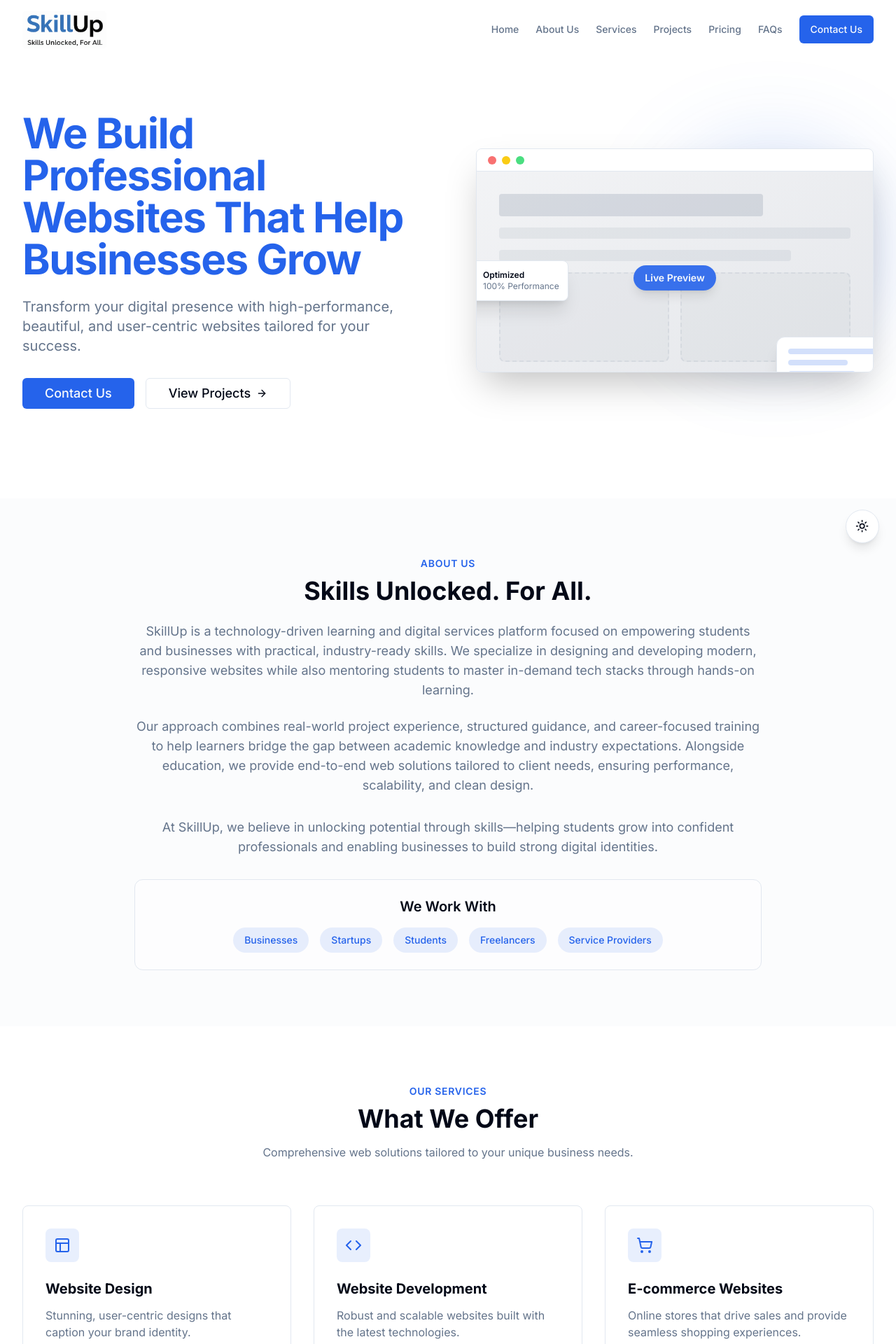
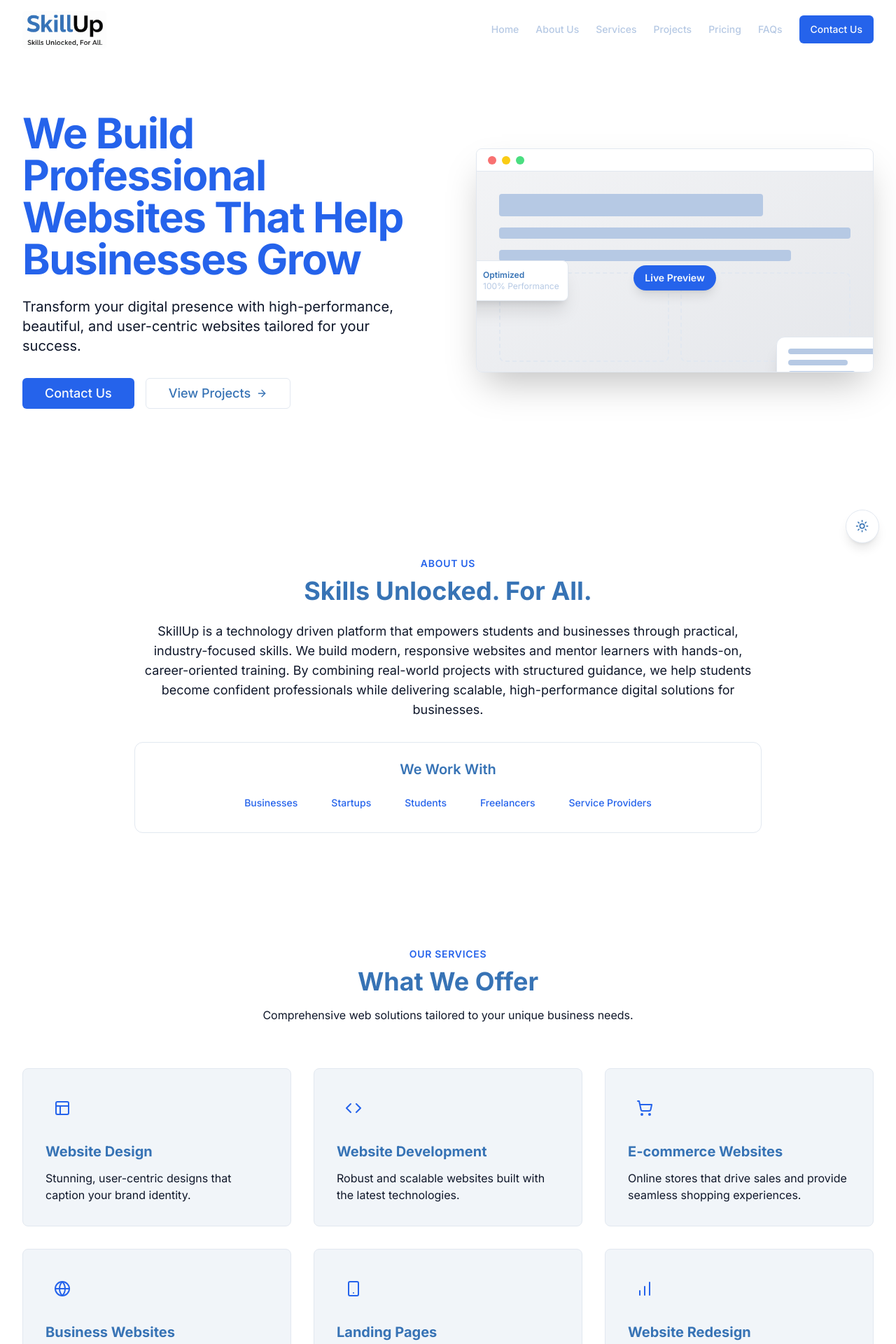
Before and after one commit to ganeshchandra111/skillup, a Next.js app: page / in a window 1280 px wide. Shown: the top 1920 px of the page at 70% size. Built offline with nearby package versions, Linux system fonts and the light colour scheme.

Commit message:
new updates 29-01-25
- Reduced about us, - changed the colors which are suitable to the website, changed the hero section scrolling ot manual

```diff
--- a/app/globals.css
+++ b/app/globals.css
@@ -4,65 +4,65 @@
 
 @layer base {
   :root {
-    --background: 0 0% 100%;
-    --foreground: 222.2 84% 4.9%;
+    --background: #ffffff;
+    --foreground: #3773b5;
 
-    --card: 0 0% 100%;
-    --card-foreground: 222.2 84% 4.9%;
+    --card: #ffffff;
+    --card-foreground: #3773b5;
 
-    --popover: 0 0% 100%;
-    --popover-foreground: 222.2 84% 4.9%;
+    --popover: #ffffff;
+    --popover-foreground: #3773b5;
 
-    --primary: 221.2 83.2% 53.3%;
-    --primary-foreground: 210 40% 98%;
+    --primary: #2563eb;
+    --primary-foreground: #f8fafc;
 
-    --secondary: 210 40% 96.1%;
-    --secondary-foreground: 222.2 47.4% 11.2%;
+    --secondary: #f1f5f9;
+    --secondary-foreground: #0f172a;
 
-    --muted: 210 40% 96.1%;
-    --muted-foreground: 215.4 16.3% 46.9%;
+    --muted: #f1f5f9;
+    --muted-foreground: #b6c9e4;
 
-    --accent: 210 40% 96.1%;
-    --accent-foreground: 222.2 47.4% 11.2%;
+    --accent: #f1f5f9;
+    --accent-foreground: #0f172a;
 
-    --destructive: 0 84.2% 60.2%;
-    --destructive-foreground: 210 40% 98%;
+    --destructive: #ef4444;
+    --destructive-foreground: #f8fafc;
 
-    --border: 214.3 31.8% 91.4%;
-    --input: 214.3 31.8% 91.4%;
-    --ring: 221.2 83.2% 53.3%;
+    --border: #e2e8f0;
+    --input: #e2e8f0;
+    --ring: #2563eb;
 
     --radius: 0.5rem;
   }
 
   .dark {
-    --background: 222.2 84% 4.9%;
-    --foreground: 210 40% 98%;
+    --background: #0a1724;
+    --foreground: #f8fafc;
 
-    --card: 222.2 84% 4.9%;
-    --card-foreground: 210 40% 98%;
+    --card: #3773b5;
+    --card-foreground: #f8fafc;
 
-    --popover: 222.2 84% 4.9%;
-    --popover-foreground: 210 40% 98%;
+    --popover: #3773b5;
+    --popover-foreground: #f8fafc;
 
-    --primary: 217.2 91.2% 59.8%;
-    --primary-foreground: 222.2 47.4% 11.2%;
+    --primary: #408bf9;
+    --primary-foreground: #0f172a;
 
-    --secondary: 217.2 32.6% 17.5%;
-    --secondary-foreground: 210 40% 98%;
+    --secondary: #1e293b;
+    --secondary-foreground: #f8fafc;
 
-    --muted: 217.2 32.6% 17.5%;
-    --muted-foreground: 215 20.2% 65.1%;
+    --muted: #1e293b;
+    --muted-foreground: #94a3b8;
 
-    --accent: 217.2 32.6% 17.5%;
-    --accent-foreground: 210 40% 98%;
+    --accent: #1e293b;
+    --accent-foreground: #f8fafc;
 
-    --destructive: 0 62.8% 30.6%;
-    --destructive-foreground: 210 40% 98%;
+    --destructive: #7f1d1d;
+    --destructive-foreground: #f8fafc;
 
-    --border: 217.2 32.6% 17.5%;
-    --input: 217.2 32.6% 17.5%;
-    --ring: 224.3 76.3% 48%;
+    --border: #1e293b;
+    --input: #1e293b;
+    --ring: #1d4ed8;
   }
 }
 
@@ -70,10 +70,34 @@
   * {
     @apply border-border;
   }
+
   body {
     @apply bg-background text-foreground;
   }
+
   html {
     scroll-behavior: smooth;
   }
+
+  /* Custom Scrollbar for stylish look */
+  .custom-scrollbar::-webkit-scrollbar {
+    height: 10px;
+    width: 10px;
+  }
+
+  .custom-scrollbar::-webkit-scrollbar-track {
+    background: transparent;
+  }
+
+  .custom-scrollbar::-webkit-scrollbar-thumb {
+    @apply bg-muted-foreground;
+    border-radius: 9999px;
+    border: 2px solid transparent;
+    background-clip: content-box;
+    opacity: 0.3;
+  }
+
+  .custom-scrollbar::-webkit-scrollbar-thumb:hover {
+    opacity: 0.5;
+  }
 }
--- a/components/AboutSection.tsx
+++ b/components/AboutSection.tsx
@@ -16,15 +16,15 @@ export default function AboutSection() {
                     <span className="text-primary font-semibold tracking-wider text-sm uppercase">About Us</span>
                     <h2 className="text-3xl md:text-4xl font-bold mt-2 mb-6">Skills Unlocked. For All.</h2>
 
-                    <p className="text-lg text-muted-foreground mb-6">
-                        SkillUp is a technology-driven learning and digital services platform focused on empowering students and businesses with practical, industry-ready skills. We specialize in designing and developing modern, responsive websites while also mentoring students to master in-demand tech stacks through hands-on learning.
+                    <p className="text-lg text-accent-foreground mb-6">
+                        SkillUp is a technology driven platform that empowers students and businesses through practical, industry-focused skills. We build modern, responsive websites and mentor learners with hands-on, career-oriented training. By combining real-world projects with structured guidance, we help students become confident professionals while delivering scalable, high-performance digital solutions for businesses.
                     </p>
-                    <p className="text-lg text-muted-foreground mb-8">
+                    {/* <p className="text-lg text-accent-foreground mb-8">
                         Our approach combines real-world project experience, structured guidance, and career-focused training to help learners bridge the gap between academic knowledge and industry expectations. Alongside education, we provide end-to-end web solutions tailored to client needs, ensuring performance, scalability, and clean design.
                     </p>
-                    <p className="text-lg text-muted-foreground mb-8">
+                    <p className="text-lg text-accent-foreground mb-8">
                         At SkillUp, we believe in unlocking potential through skills—helping students grow into confident professionals and enabling businesses to build strong digital identities.
-                    </p>
+                    </p> */}
 
                     <div className="bg-background/50 rounded-xl p-6 border border-border mt-8">
                         <h3 className="font-semibold text-xl mb-4">We Work With</h3>
--- a/components/ContactSection.tsx
+++ b/components/ContactSection.tsx
@@ -29,7 +29,7 @@ export default function ContactSection() {
         return `https://wa.me/${phoneNumber}?text=${encodedMessage}`;
     };
     return (
-        <section id="contact" className="py-24 bg-primary text-primary-foreground relative overflow-hidden">
+        <section id="contact" className="py-24 bg-foreground text-primary-foreground relative overflow-hidden">
             {/* Decorative */}
             <div className="absolute top-0 left-0 w-full h-full overflow-hidden opacity-10 pointer-events-none">
                 <div className="absolute top-1/4 -left-12 w-64 h-64 bg-white rounded-full blur-[100px]" />
--- a/components/HeroSection.tsx
+++ b/components/HeroSection.tsx
@@ -21,7 +21,7 @@ export default function HeroSection() {
                         <h1 className="text-4xl md:text-5xl lg:text-6xl font-bold tracking-tight mb-6 bg-gradient-to-r from-primary to-blue-600 bg-clip-text text-transparent">
                             We Build Professional Websites That Help Businesses Grow
                         </h1>
-                        <p className="text-lg md:text-xl text-muted-foreground mb-8 max-w-2xl mx-auto lg:mx-0">
+                        <p className="text-lg md:text-xl text-accent-foreground mb-8 max-w-2xl mx-auto lg:mx-0">
                             Transform your digital presence with high-performance, beautiful, and user-centric websites tailored for your success.
                         </p>
                         <div className="flex flex-col sm:flex-row gap-4 justify-center lg:justify-start">
@@ -58,26 +58,26 @@ export default function HeroSection() {
                                 {/* Simulated Skeleton UI Animation */}
                                 <div className="space-y-4">
                                     <motion.div
-                                        className="h-8 bg-muted-foreground/20 rounded w-3/4"
+                                        className="h-8 bg-muted-foreground rounded w-3/4"
                                         initial={{ width: "0%" }}
                                         animate={{ width: "75%" }}
                                         transition={{ duration: 1, ease: "easeOut", delay: 0.5 }}
                                     />
                                     <motion.div
-                                        className="h-4 bg-muted-foreground/10 rounded w-full"
+                                        className="h-4 bg-muted-foreground rounded w-full"
                                         initial={{ width: "0%" }}
                                         animate={{ width: "100%" }}
                                         transition={{ duration: 1, ease: "easeOut", delay: 0.8 }}
                                     />
                                     <motion.div
-                                        className="h-4 bg-muted-foreground/10 rounded w-5/6"
+                                        className="h-4 bg-muted-foreground rounded w-5/6"
                                         initial={{ width: "0%" }}
                                         animate={{ width: "83%" }}
                                         transition={{ duration: 1, ease: "easeOut", delay: 1 }}
                                     />
                                     <div className="flex gap-4 mt-8">
                                         <motion.div
-                                            className="h-32 w-full bg-muted-foreground/5 rounded-lg border-2 border-dashed border-muted-foreground/10"
+                                            className="h-32 w-full bg-muted-foreground/2 rounded-lg border-2 border-dashed border-muted-foreground/10"
                                             initial={{ opacity: 0, y: 10 }}
                                             animate={{ opacity: 1, y: 0 }}
                                             transition={{ duration: 0.5, delay: 1.5 }}
@@ -97,7 +97,7 @@ export default function HeroSection() {
                                     animate={{ opacity: 1 }}
                                     transition={{ delay: 2.5, duration: 0.5 }}
                                 >
-                                    <span className="bg-primary/90 text-primary-foreground px-4 py-2 rounded-full text-sm font-semibold shadow-lg backdrop-blur-sm">
+                                    <span className="bg-primary text-primary-foreground px-4 py-2 rounded-full text-sm font-semibold shadow-lg backdrop-blur-sm">
                                         Live Preview
                                     </span>
                                 </motion.div>
@@ -111,9 +111,9 @@ export default function HeroSection() {
                                 transition={{ delay: 1, duration: 0.5 }}
                             >
                                 <div className="space-y-2 w-32">
-                                    <div className="h-2 bg-primary/20 rounded w-full" />
-                                    <div className="h-2 bg-primary/20 rounded w-2/3" />
-                                    <div className="h-2 bg-primary/20 rounded w-3/4" />
+                                    <div className="h-2 bg-muted-foreground rounded w-full" />
+                                    <div className="h-2 bg-muted-foreground rounded w-2/3" />
+                                    <div className="h-2 bg-muted-foreground rounded w-3/4" />
                                 </div>
                             </motion.div>
 
--- a/components/Navbar.tsx
+++ b/components/Navbar.tsx
@@ -93,7 +93,7 @@ export default function Navbar() {
                                 <Link
                                     key={link.name}
                                     href={link.href}
-                                    className="text-lg font-medium text-foreground hover:text-primary"
+                                    className="text-lg font-medium text-foreground hover:text-primary hover:scale-105 transition-all"
                                     onClick={() => setIsOpen(false)}
                                 >
                                     {link.name}
--- a/components/ServicesSection.tsx
+++ b/components/ServicesSection.tsx
@@ -11,7 +11,7 @@ export default function ServicesSection() {
                 <div className="text-center mb-16">
                     <span className="text-primary font-semibold tracking-wider text-sm uppercase">Our Services</span>
                     <h2 className="text-3xl md:text-4xl font-bold mt-2">What We Offer</h2>
-                    <p className="text-muted-foreground mt-4 max-w-2xl mx-auto">
+                    <p className="text-accent-foreground mt-4 max-w-2xl mx-auto">
                         Comprehensive web solutions tailored to your unique business needs.
                     </p>
                 </div>
@@ -22,7 +22,7 @@ export default function ServicesSection() {
                         return (
                             <motion.div
                                 key={service.id}
-                                className="bg-card border rounded-lg p-8 hover:shadow-lg transition-shadow duration-300"
+                                className="bg-secondary border rounded-lg p-8 hover:shadow-lg transition-shadow duration-300"
                                 initial={{ opacity: 0, y: 20 }}
                                 whileInView={{ opacity: 1, y: 0 }}
                                 viewport={{ once: true }}
@@ -32,7 +32,7 @@ export default function ServicesSection() {
                                     <Icon size={24} />
                                 </div>
                                 <h3 className="text-xl font-bold mb-3">{service.title}</h3>
-                                <p className="text-muted-foreground">{service.description}</p>
+                                <p className="text-accent-foreground">{service.description}</p>
                             </motion.div>
                         );
                     })}
--- a/tailwind.config.ts
+++ b/tailwind.config.ts
@@ -10,38 +10,38 @@ const config: Config = {
   theme: {
     extend: {
       colors: {
-        border: "hsl(var(--border))",
-        input: "hsl(var(--input))",
-        ring: "hsl(var(--ring))",
-        background: "hsl(var(--background))",
-        foreground: "hsl(var(--foreground))",
+        border: "var(--border)",
+        input: "var(--input)",
+        ring: "var(--ring)",
+        background: "var(--background)",
+        foreground: "var(--foreground)",
         primary: {
-          DEFAULT: "hsl(var(--primary))",
-          foreground: "hsl(var(--primary-foreground))",
+          DEFAULT: "var(--primary)",
+          foreground: "var(--primary-foreground)",
         },
         secondary: {
-          DEFAULT: "hsl(var(--secondary))",
-          foreground: "hsl(var(--secondary-foreground))",
+          DEFAULT: "var(--secondary)",
+          foreground: "var(--secondary-foreground)",
         },
         destructive: {
-          DEFAULT: "hsl(var(--destructive))",
-          foreground: "hsl(var(--destructive-foreground))",
+          DEFAULT: "var(--destructive)",
+          foreground: "var(--destructive-foreground)",
         },
         muted: {
-          DEFAULT: "hsl(var(--muted))",
-          foreground: "hsl(var(--muted-foreground))",
+          DEFAULT: "var(--muted)",
+          foreground: "var(--muted-foreground)",
         },
         accent: {
-          DEFAULT: "hsl(var(--accent))",
-          foreground: "hsl(var(--accent-foreground))",
+          DEFAULT: "var(--accent)",
+          foreground: "var(--accent-foreground)",
         },
         popover: {
-          DEFAULT: "hsl(var(--popover))",
-          foreground: "hsl(var(--popover-foreground))",
+          DEFAULT: "var(--popover)",
+          foreground: "var(--popover-foreground)",
         },
         card: {
-          DEFAULT: "hsl(var(--card))",
-          foreground: "hsl(var(--card-foreground))",
+          DEFAULT: "var(--card)",
+          foreground: "var(--card-foreground)",
         },
       },
       borderRadius: {
```
Also changed, not shown: components/HorizontalProjectsScroller.tsx (+24 -24 lines), public/image.png (added).
